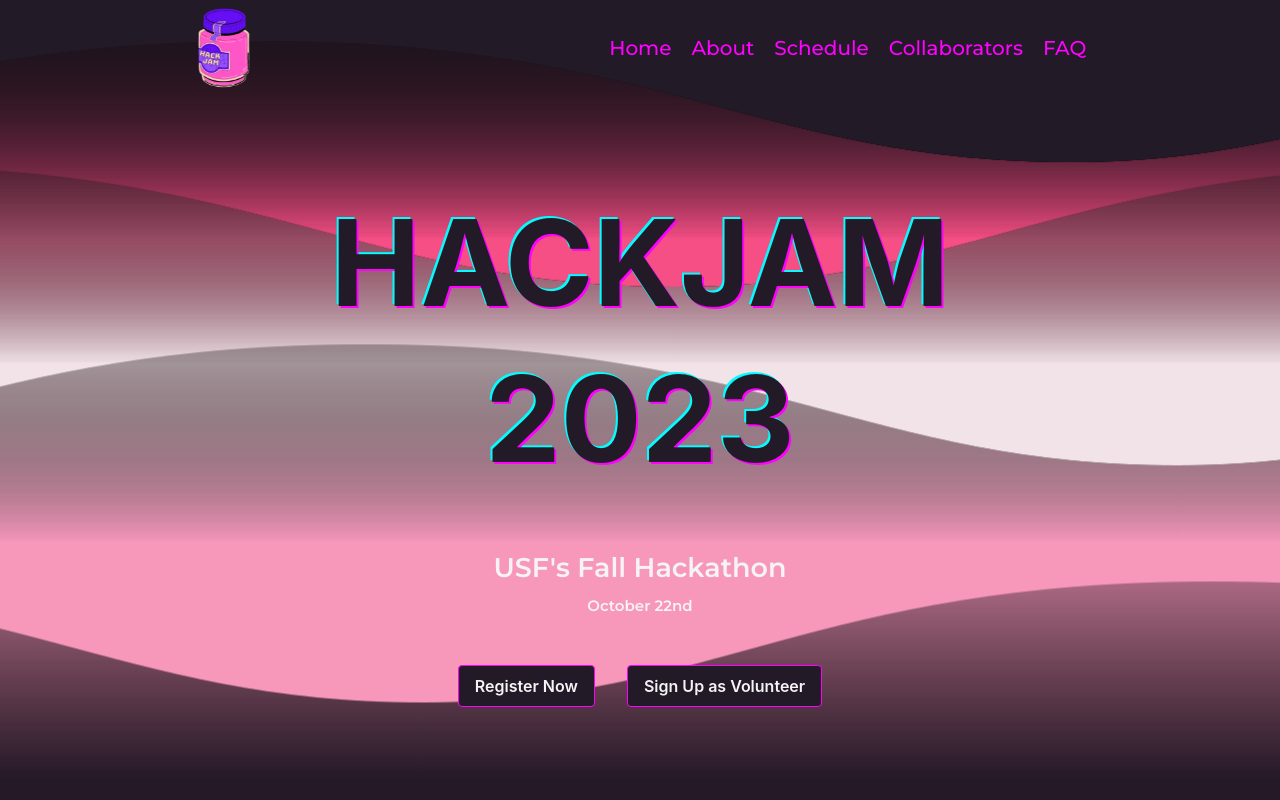
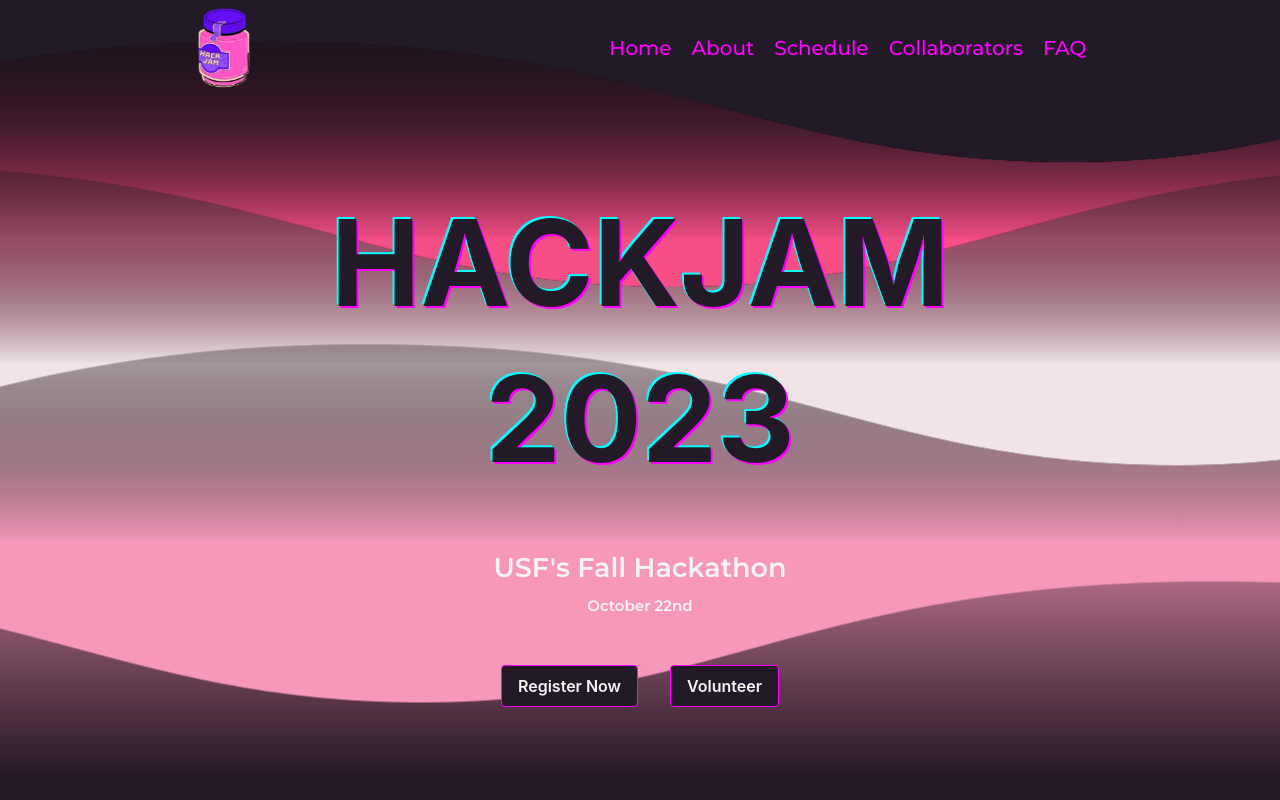
Before and after one commit to AsadbekNematov/hackjam, a React (Vite) app in the folder HackJam/: page / in a window 1280 px wide. Shown: the top 800 px of the page. Built offline with nearby package versions, Linux system fonts and the light colour scheme.

Commit message:
volunteer button modified

```diff
--- a/HackJam/src/components/Home.jsx
+++ b/HackJam/src/components/Home.jsx
@@ -45,7 +45,7 @@ function Home() {
                 onClick=""
                 className="btn bg-transparent font-semibold py-2 px-4 border btn-border hover:border-transparent rounded text"
               >
-                Sign Up as Volunteer
+                Volunteer
               </button>
             </form>
           </div>
```
